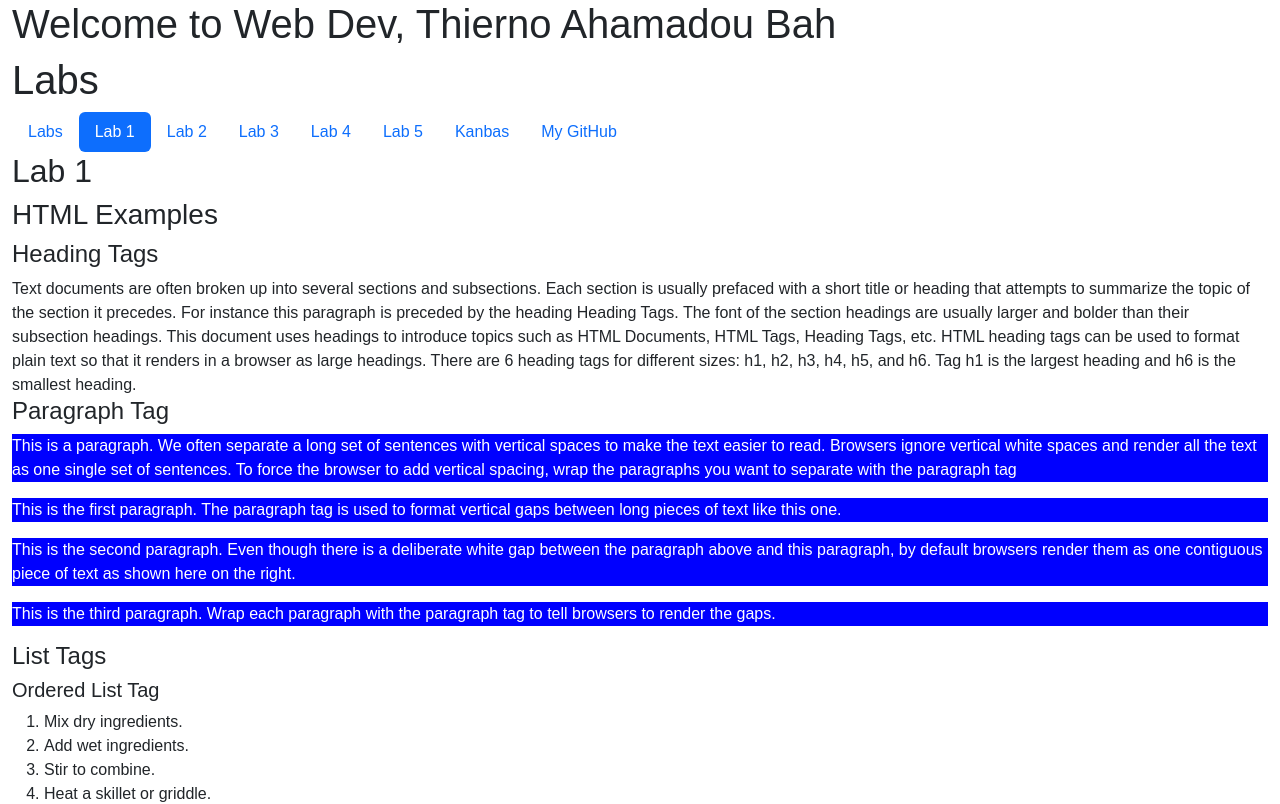
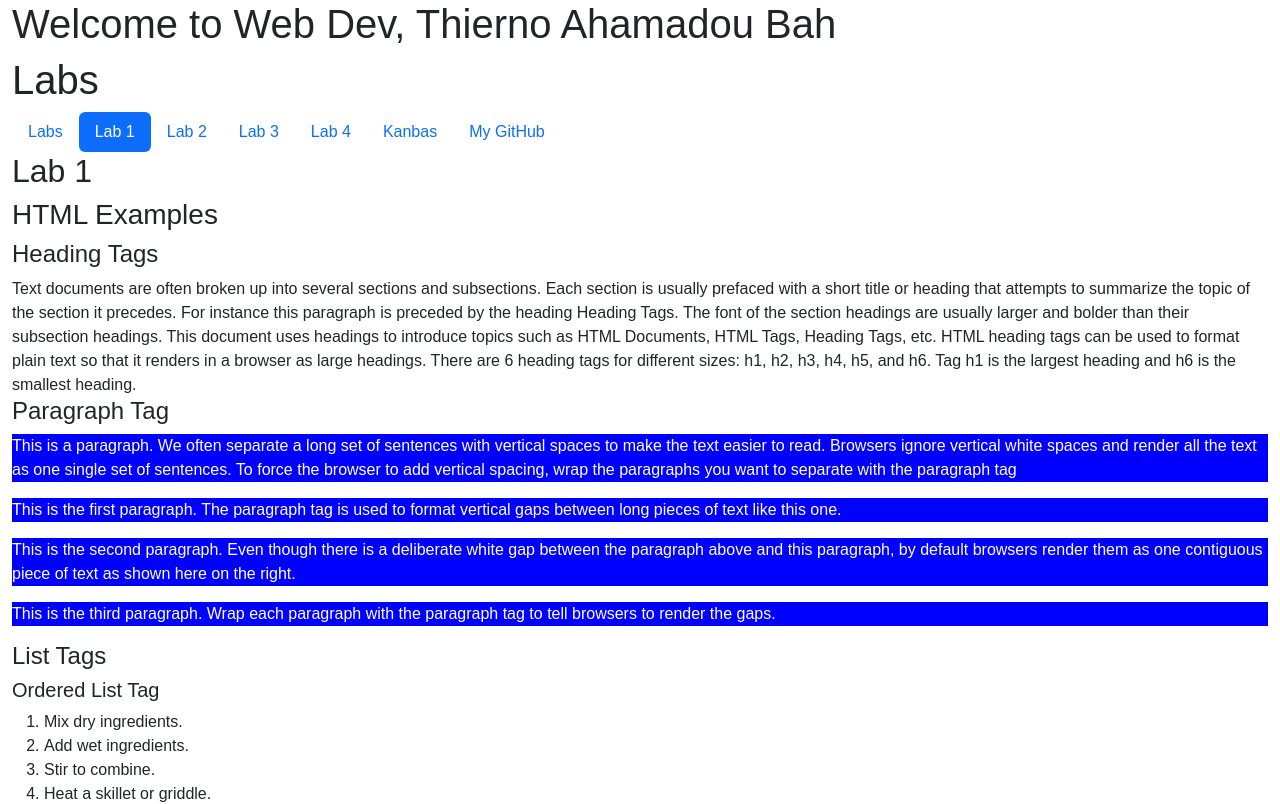
Before and after one commit to TAhamadou/kanbas-react-web-app, a React (Create React App) app: page /#/Labs/Lab1 in a window 1280 px wide. Shown: the top 804 px of the page. Built offline with nearby package versions, Linux system fonts and the light colour scheme.

Commit message:
a4 final

```diff
--- a/src/Labs/TOC.tsx
+++ b/src/Labs/TOC.tsx
@@ -33,12 +33,6 @@ export default function TOC() {
         </a>
       </li>
       <li className="nav-item">
-        <a id="wd-a3" href="#/Labs/Lab5"
-          className={`nav-link ${pathname.includes("Lab5") ? "active" : ""}`}>
-          Lab 5
-        </a>
-      </li>
-      <li className="nav-item">
         <a id="wd-k" href="#/Kanbas" className="nav-link">
           Kanbas
         </a>
--- a/src/Labs/index.tsx
+++ b/src/Labs/index.tsx
@@ -7,7 +7,6 @@ import TOC from "./TOC";
 import store from "./store";
 import { Provider } from "react-redux";
 import Lab4 from "./Lab4";
-import Lab5 from "./Lab5";
 
 export default function Labs() {
   return (
@@ -22,7 +21,6 @@ export default function Labs() {
           <Route path="Lab2" element={<Lab2 />} />
           <Route path="Lab3" element={<Lab3 />} />
           <Route path="Lab4" element={<Lab4 />} />
-          <Route path="Lab5" element={<Lab5 />} />
         </Routes>
       </div>
     </Provider>
```
